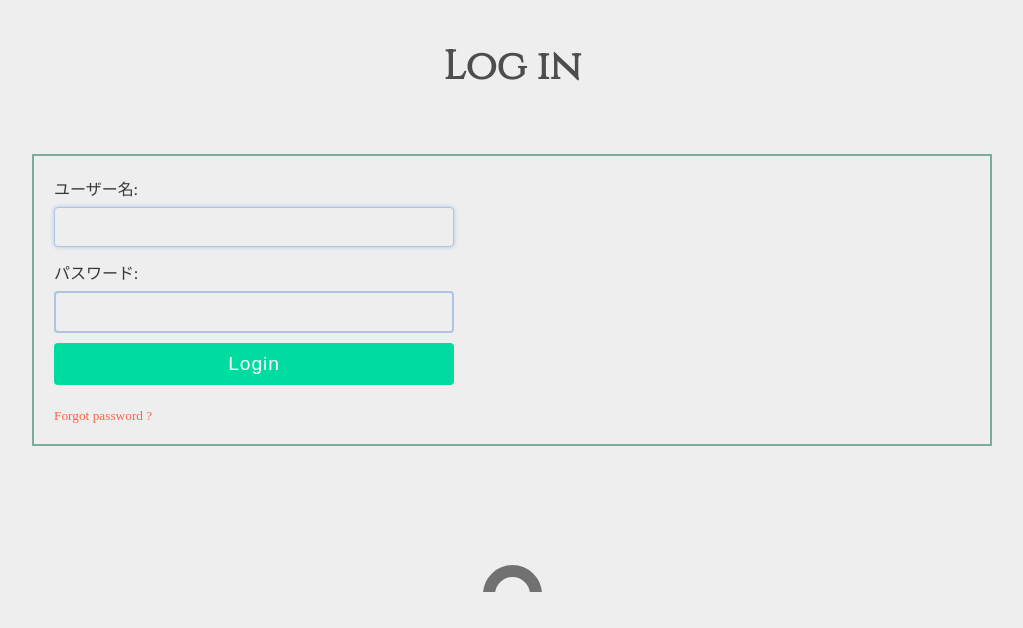
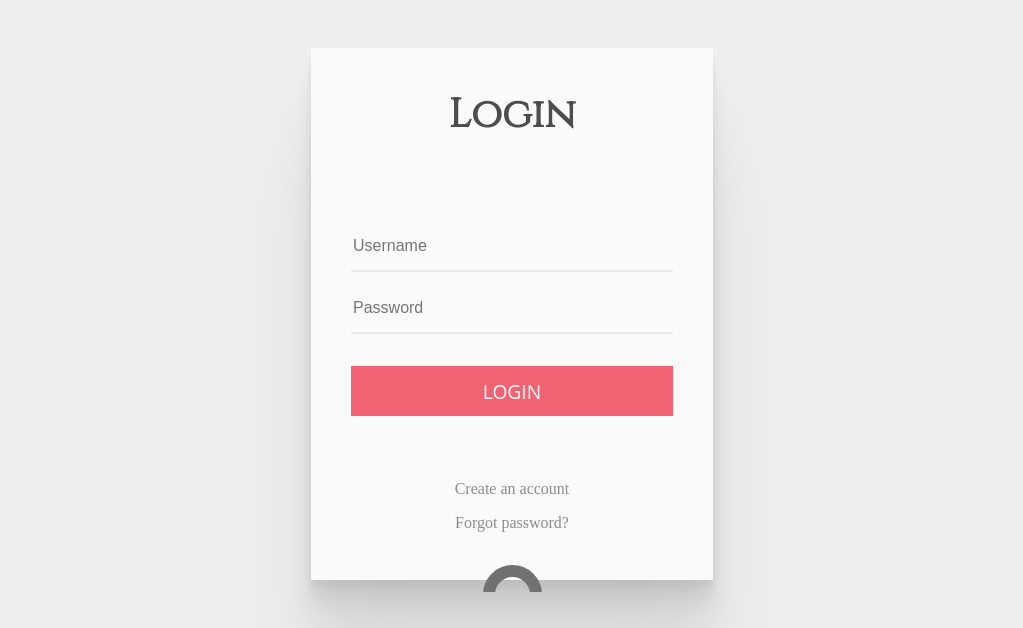
Before and after one commit to tatsuyoung/localthings, a Django app: page /accounts/login/ in a window 1280 px wide. Shown: the part 208-836 px from the top of the page, without its empty margins (128-1151 px from the left). Before the commit the page ends 800 px from the top, so only its background shows below. Run offline with Django 3.2, Linux system fonts and the light colour scheme; some libraries are stand-ins or nearby versions; some web fonts are replaced.

Commit message:
change login signup page

```diff
--- a/accounts/templates/accounts/login.html
+++ b/accounts/templates/accounts/login.html
@@ -1,17 +1,35 @@
 {% extends 'base_layout.html' %}
-
+{% load widget_tweaks %}
 
 {% block content %}
-    <h1>Log in</h1>
-    <form class="site-form" action="/accounts/login/" method="POST">
+<div class="form-wrapper">
+    <h1>Login</h1>
+    <form class="site-form-new" action="{% url 'accounts:login' %}" method="POST">
         {% csrf_token %}
-        {{ form }}
+        <div class="form-item">
+            <label for="id_username"></label>
+            <input type="text" name="username" placeholder="Username" required="required" id="id_username">
+            {% for error in form.username.errors %}
+            <span>{{ error }}</span>
+            {% endfor %}
+        </div>
+        <div class="form-item">
+            <label for="id_password"></label>
+            <input type="password" name="password" placeholder="Password" required="required" id="id_password">
+            {% for error in form.password.errors %}
+            <span>{{ error }}</span>
+            {% endfor %}
+        </div>
         {% if request.POST.next %}
         <input type="hidden" name="next" value="{{request.POST.next}}">
         {% endif %}
-        <input type="submit" value="Login">
-        <small>
-            <a href="{% url 'password_reset' %}" style="color:tomato">Forgot password ?</a>
-        </small>
+        <div class="button-panel">
+            <input type="submit" class="button-new" title="Login" value="Login">
+        </div>
     </form>
+    <div class="form-footer">
+        <p><a href="{% url 'accounts:signup' %}">Create an account</a></p>
+        <p><a href="{% url 'password_reset' %}">Forgot password?</a></p>
+    </div>
+</div>
 {% endblock %}
--- a/assets/styles.css
+++ b/assets/styles.css
@@ -1209,6 +1209,95 @@ input[type="file"]{
 .site-form p:nth-of-type(3) label:nth-of-type(2){
     display:         none;
     }
+
+
+/* Nwe Form Layout */
+
+.form-wrapper{
+    box-shadow: 0 2.8px 2.2px rgba(0,0,0,.02),
+    0 6.7px 5.3px rgba(0,0,0,.028),
+    0 12.5px 10px rgba(0,0,0,.035),
+    0 22.3px 17.9px rgba(0,0,0,.042),
+    0 41.8px 33.4px rgba(0,0,0,.05),
+    0 100px 80px rgba(0,0,0,.07);
+    background:          #fafafa;
+    margin:             3em auto;
+    padding:               0 1em;
+    max-width:             370px;
+    }
+
+.form-wrapper h1{
+    text-align:             center;
+    padding:                 1em 0;
+    }
+
+.site-form-new{
+    padding:               0 1.5em;
+    }
+
+.form-item{
+    margin-bottom:          0.75em;
+    width:                    100%;
+    }
+
+.form-item input{
+    background:                 #fafafa;
+    border:                        none;
+    border-bottom:    2px solid #e9e9e9;
+    color:                         #666;
+    font-family: 'Open Sans' sans-serif;
+    font-size:                      1em;
+    height:                        50px;
+    transition:       border-color 0.3s;
+    width:                         100%;
+    }
+
+.form-item input:focus{
+    border-bottom:    2px solid #c0c0c0;
+    outline:                       none;
+    }
+
+.button-panel{
+    margin:                     2em 0 0;
+    width:                         100%;
+    }
+
+.button-panel .button-new {
+    background:                     #f16272;
+    border:                            none;
+    color:                             #fff;
+    cursor:                         pointer;
+    height:                            50px;
+    font-family:    'Open Sans', sans-serif;
+    font-size:                        1.2em;
+    letter-spacing:                  0,05em;
+    text-align:                      center;
+    text-transform:               uppercase;
+    transition: background 0.3s ease-in-out;
+    width:                             100%;
+    }
+
+.button-panel .button-new:hover{
+    background:                     #ee3e52;
+    }
+
+.form-footer {
+  font-size:                    1em;
+  padding:                    2em 0;
+  text-align:                center;
+    }
+
+.form-footer a {
+  color:                    #8c8c8c;
+  text-decoration:             none;
+  transition:     border-color 0.3s;
+    }
+
+.form-footer a:hover {
+  border-bottom: 1px dotted #8c8c8c;
+    }
+
+
 
 
 /* author */
```
Also changed, not shown: accounts/templates/accounts/signup.html (+43 -5 lines).
